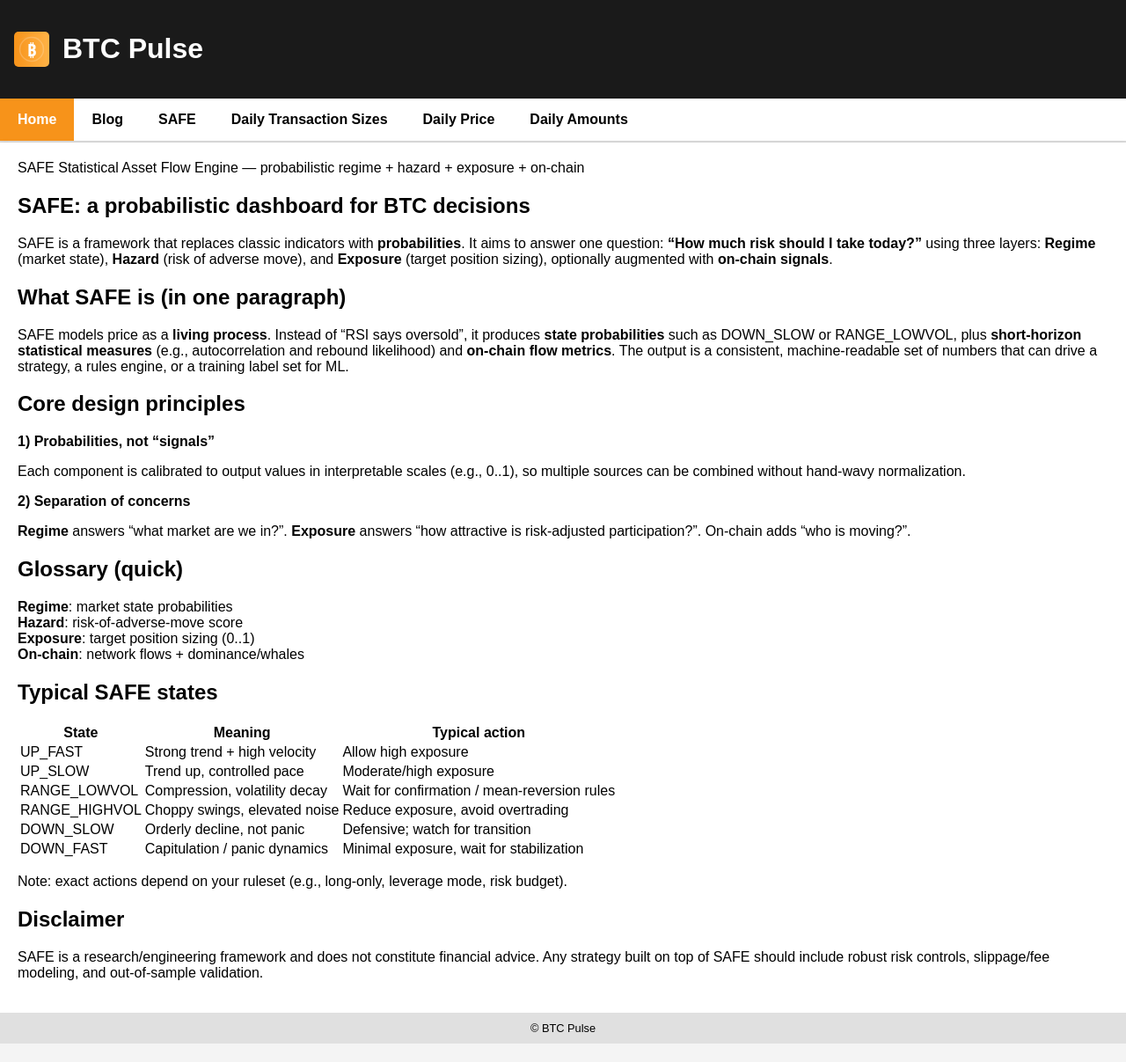
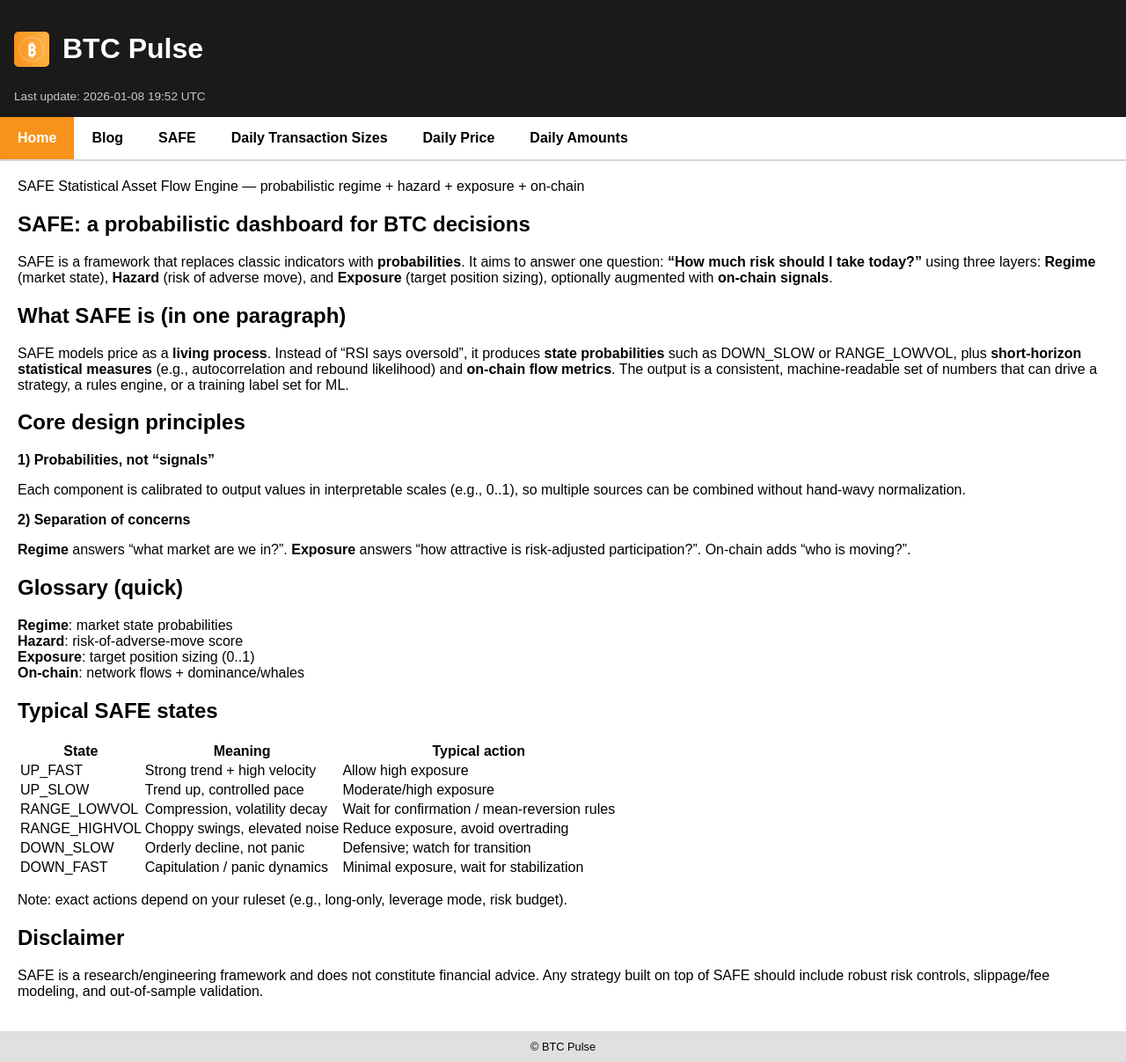
Before and after one commit to MihaiPopescu1985/bitcoin-charts, a Jekyll site: the page built from index.md, in a window 1280 px wide. Shown: the whole page at 88% size. Built offline with Jekyll 4.4.1, drawn with Linux system fonts in a browser that asks for light colours; before the commit the page ends 1186 px from its top, so only the background shows below that.

Commit message:
Last update bar

```diff
--- /dev/null
+++ b/_data/last_update.json
@@ -0,0 +1,3 @@
+{
+  "iso": "2026-01-08T19:52:36Z"
+}
--- a/_layouts/default.html
+++ b/_layouts/default.html
@@ -16,6 +16,9 @@
     <div class="brand">
       <img src="{{ site.baseurl }}/assets/favicon.svg" alt="BTC Pulse" class="logo" />
       <h1>BTC Pulse</h1>
+    </div>
+    <div class="last-update">
+      Last update: <time datetime="{{ site.data.last_update.iso | default: site.time | date_to_xmlschema }}">{{ site.data.last_update.iso | default: site.time | date: "%Y-%m-%d %H:%M UTC" }}</time>
     </div>
   </header>
 
--- a/assets/styles/main.css
+++ b/assets/styles/main.css
@@ -21,8 +21,10 @@ body {
     color: #fff;
     padding: 1rem;
     display: flex;
-    justify-content: space-between;
-    align-items: center;
+    justify-content: center;
+    align-items: flex-start;
+    flex-direction: column;
+    gap: 6px;
     /* Flex: no grow, no shrink, keep content size */
 }
 .layout-header .brand {
@@ -157,3 +159,12 @@ body {
 .blog-post__footer a:hover {
     text-decoration: underline;
 }
+
+.layout-header .last-update {
+    font-size: 0.85rem;
+    color: #e6e6e6;
+    opacity: 0.85;
+}
+.layout-header .last-update time {
+    font-variant-numeric: tabular-nums;
+}
```
Also changed, not shown: 1 other file.
